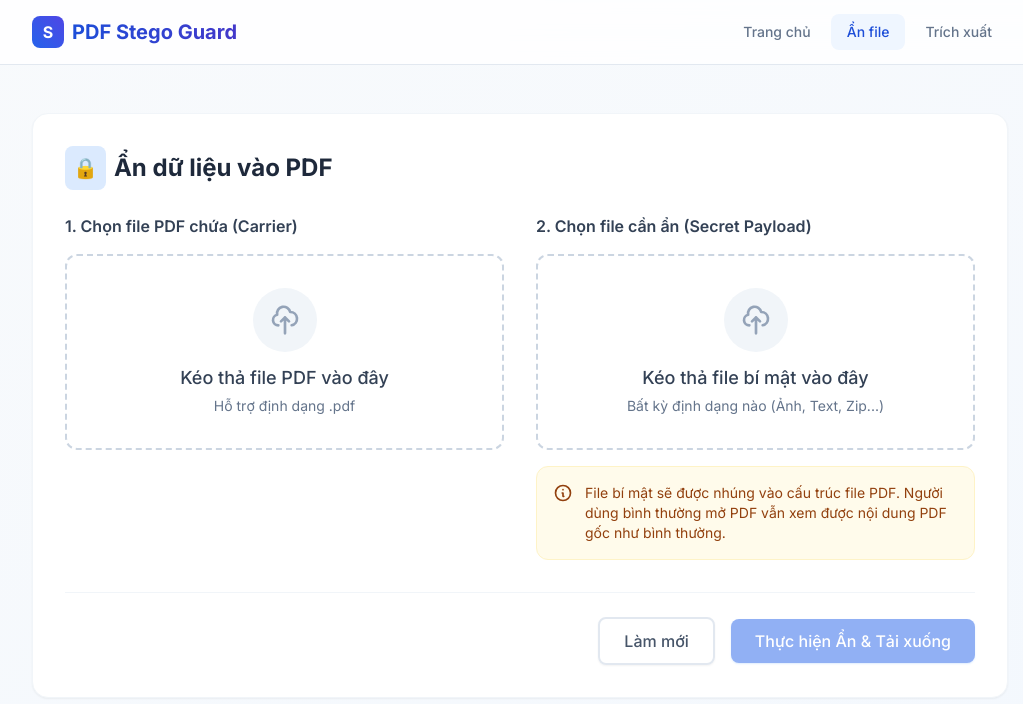
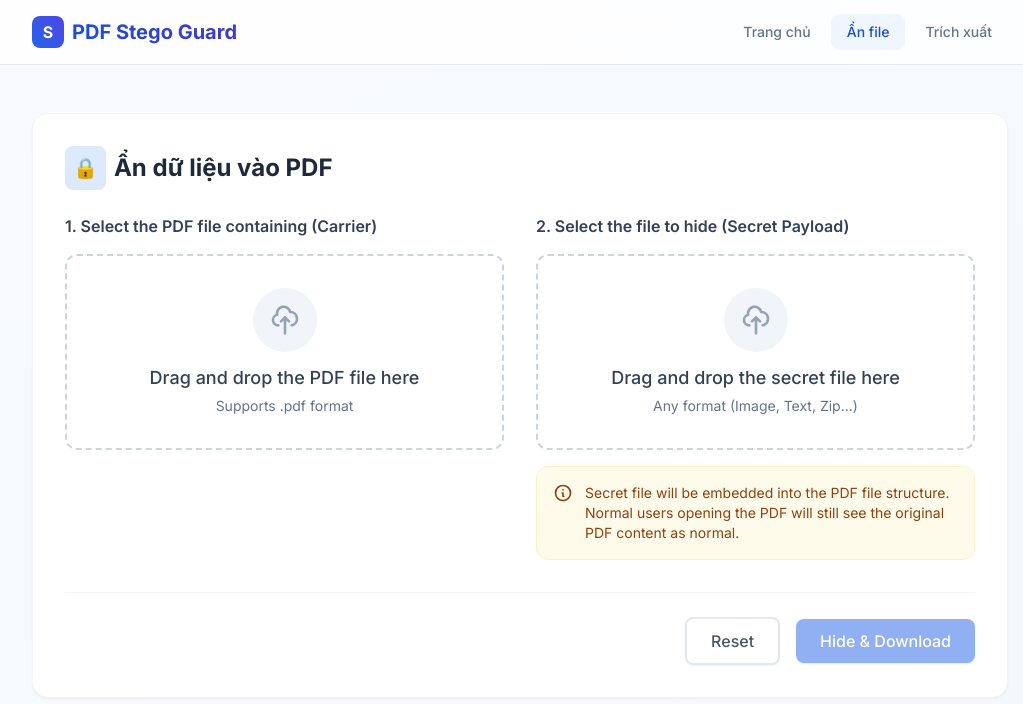
Before and after one commit to HeyKayDi/PDF-Stego-Guard, a React (Vite) app in the folder source/: page / in a window 1280 px wide. Both pictures are taken after a click on the button "Ẩn file". Shown: the top 704 px of the page, without its empty margins (120-1143 px from the left). Built offline with nearby package versions, Linux system fonts and the light colour scheme.

Commit message:
Update HideTab.tsx

```diff
--- a/source/components/HideTab.tsx
+++ b/source/components/HideTab.tsx
@@ -62,10 +62,10 @@ const HideTab: React.FC = () => {
         <div className="grid md:grid-cols-2 gap-8">
           {/* Step 1: Carrier PDF */}
           <div className="space-y-4">
-            <h3 className="font-semibold text-slate-700">1. Chọn file PDF chứa (Carrier)</h3>
+            <h3 className="font-semibold text-slate-700">1. Select the PDF file containing (Carrier)</h3>
             <FileDropzone
-              label="Kéo thả file PDF vào đây"
-              subLabel="Hỗ trợ định dạng .pdf"
+              label="Drag and drop the PDF file here"
+              subLabel="Supports .pdf format"
               accept="application/pdf"
               currentFile={carrierPdf}
               onFileSelect={handleCarrierSelect}
@@ -79,10 +79,10 @@ const HideTab: React.FC = () => {
                      <svg className="w-5 h-5 text-indigo-500" fill="none" viewBox="0 0 24 24" stroke="currentColor">
                         <path strokeLinecap="round" strokeLinejoin="round" strokeWidth={2} d="M13 10V3L4 14h7v7l9-11h-7z" />
                      </svg>
-                     <span className="font-semibold text-sm text-slate-700">AI Phân tích nội dung PDF</span>
+                     <span className="font-semibold text-sm text-slate-700">AI PDF Content Analysis</span>
                   </div>
                   {analyzing ? (
-                    <div className="text-sm text-slate-500 animate-pulse">Đang đọc nội dung file...</div>
+                    <div className="text-sm text-slate-500 animate-pulse">Reading file content...</div>
                   ) : (
                     <p className="text-sm text-slate-600 leading-relaxed italic">"{aiSummary}"</p>
                   )}
@@ -92,10 +92,10 @@ const HideTab: React.FC = () => {
 
           {/* Step 2: Secret File */}
           <div className="space-y-4">
-            <h3 className="font-semibold text-slate-700">2. Chọn file cần ẩn (Secret Payload)</h3>
+            <h3 className="font-semibold text-slate-700">2. Select the file to hide (Secret Payload)</h3>
             <FileDropzone
-              label="Kéo thả file bí mật vào đây"
-              subLabel="Bất kỳ định dạng nào (Ảnh, Text, Zip...)"
+              label="Drag and drop the secret file here"
+              subLabel="Any format (Image, Text, Zip...)"
               currentFile={secretFile}
               onFileSelect={setSecretFile}
               onClear={() => setSecretFile(null)}
@@ -104,7 +104,7 @@ const HideTab: React.FC = () => {
                <svg xmlns="http://www.w3.org/2000/svg" className="h-5 w-5 flex-shrink-0" fill="none" viewBox="0 0 24 24" stroke="currentColor">
                   <path strokeLinecap="round" strokeLinejoin="round" strokeWidth={2} d="M13 16h-1v-4h-1m1-4h.01M21 12a9 9 0 11-18 0 9 9 0 0118 0z" />
                </svg>
-               <p>File bí mật sẽ được nhúng vào cấu trúc file PDF. Người dùng bình thường mở PDF vẫn xem được nội dung PDF gốc như bình thường.</p>
+               <p>Secret file will be embedded into the PDF file structure. Normal users opening the PDF will still see the original PDF content as normal.</p>
             </div>
           </div>
         </div>
@@ -117,7 +117,7 @@ const HideTab: React.FC = () => {
                 <svg className="w-4 h-4" fill="none" viewBox="0 0 24 24" stroke="currentColor">
                    <path strokeLinecap="round" strokeLinejoin="round" strokeWidth={2} d="M5 13l4 4L19 7" />
                 </svg>
-                Đã tải xuống file PDF chứa dữ liệu ẩn!
+                File downloaded successfully!
              </p>
           )}
 
@@ -126,14 +126,14 @@ const HideTab: React.FC = () => {
             onClick={handleReset}
             disabled={status === 'processing'}
           >
-            Làm mới
+            Reset
           </Button>
           <Button
             onClick={processHide}
             disabled={!carrierPdf || !secretFile}
             isLoading={status === 'processing'}
           >
-            Thực hiện Ẩn & Tải xuống
+            Hide & Download
           </Button>
         </div>
       </div>
```
